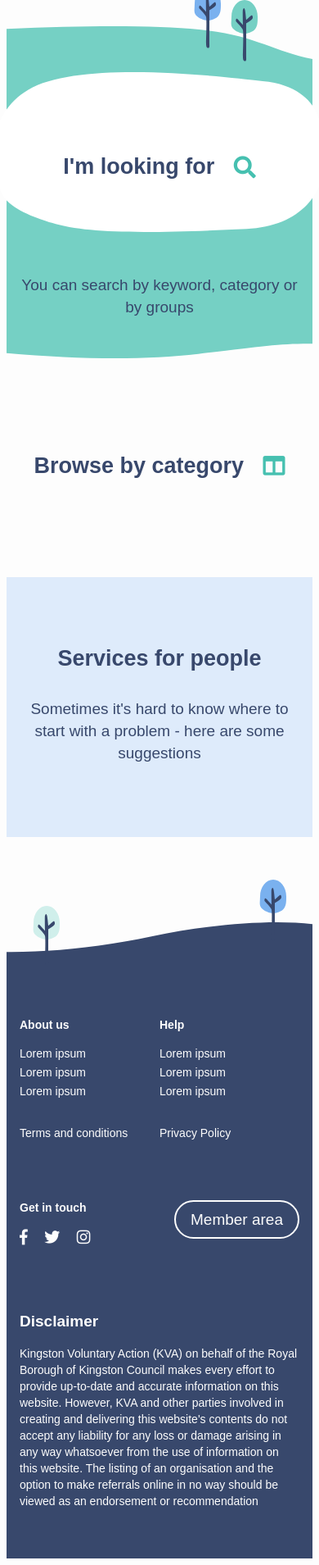
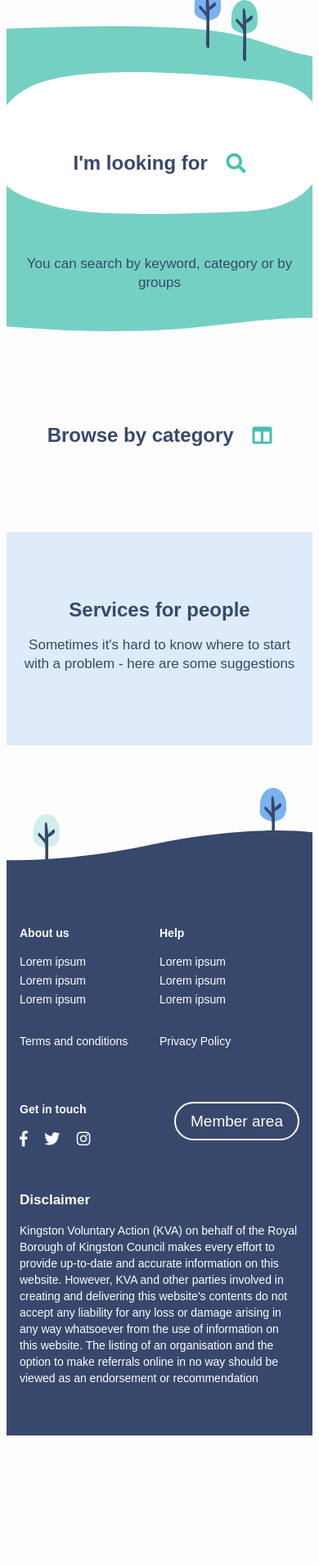
Before and after one commit to RoyalBoroughKingston/ck-frontend, a PHP site: page / in a window 390 px wide. Shown: the part 119-2028 px from the top of the page at 82% size. After the commit the page ends 1870 px from the top, so only its background shows below. Run offline with PHP 8.4, Linux system fonts and the light colour scheme; style sheets or scripts are compiled from the project's sources; some libraries are stand-ins or nearby versions; some web fonts are replaced.

Commit message:
Service page responsive tweaks

```diff
--- a/assets/src/sass/base/_grid.scss
+++ b/assets/src/sass/base/_grid.scss
@@ -171,7 +171,7 @@ body {
     width: 100%;
     padding-left: 0;
     padding-right: 0;
-    margin-bottom: $base-margin;
+    margin-bottom: $base-margin*2;
 
     &.flex-col--gutter {
       width: 100%;
--- a/assets/src/sass/base/_icons.scss
+++ b/assets/src/sass/base/_icons.scss
@@ -1,5 +1,6 @@
 @import "../icons/fontawesome.scss";
 @import "../icons/solid.scss";
+@import "../icons/regular.scss";
 @import "../icons/brands.scss";
 
 .loading-icon {
--- a/assets/src/sass/base/_typography.scss
+++ b/assets/src/sass/base/_typography.scss
@@ -35,9 +35,14 @@ html, button, input, select, textarea {
 p {
   color: $san_juan;
   font-size: 1.1875rem;
-  line-height: 1.4375;
+  line-height: 1.4375rem;
   margin-bottom: $base-margin;
   word-break: break-word;
+
+  @include breakpoint($break_mobile) {
+    font-size: 1.0625rem;
+    line-height: 1.4375rem;
+  }
 
   &:last-child {
     margin-bottom: 0;
@@ -99,6 +104,14 @@ h1, h2, h3, h4 {
   font-weight: $font_bold;
   margin-bottom: $base-margin*2;
 
+  @include breakpoint($break_tablet) {
+    margin-bottom: $base-margin*1.5;
+  }
+
+  @include breakpoint($break_mobile) {
+    margin-bottom: $base-margin;
+  }
+
   &.white {
     color: $white;
   }
@@ -114,21 +127,41 @@ h1, h2, h3, h4 {
 h1, .h1 {
   font-size: 3rem;
   line-height: 3.5625rem;
+
+  @include breakpoint($break_mobile) {
+    font-size: 2.5rem;
+    line-height: 2.875rem;
+  }
 }
 
 h2, .h2 {
   font-size: 2.25rem;
   line-height: 2.6875rem;
+
+  @include breakpoint($break_mobile) {
+    font-size: 2rem;
+    line-height: 2.365rem;
+  }
 }
 
 h3, .h3 {
   font-size: 1.6875rem;
   line-height: 2rem;
+
+  @include breakpoint($break_mobile) {
+    font-size: 1.5rem;
+    line-height: 1.8125rem;
+  }
 }
 
 h4, .h4 {
   font-size: 1.5rem;
   line-height: 1.8125rem;
+
+  @include breakpoint($break_mobile) {
+    font-size: 1.25rem;
+    line-height: 1.625rem;
+  }
 }
 
 .color-blue {
--- a/assets/src/sass/components/_accordion.scss
+++ b/assets/src/sass/components/_accordion.scss
@@ -1,30 +1,10 @@
 /* ACCORDION */
 
 .accordion {
-  display: block;
-  width: 100%;
-  clear: both;
-  margin-bottom: $base-margin;
-  overflow: hidden;
-
-  &:last-child {
-    margin-bottom: 0;
-  }
-
-  &__title {
-    background-color: $black;
-    color: $white;
-    padding: $base-margin;
-    cursor: pointer;
-  }
 
   &__content {
-    display: none;
-    background-color: $gray;
-    padding: $base-margin;
-
     .active & {
-      display: block;
+      display: block !important;
     }
   }
 }
--- a/assets/src/sass/components/_card.scss
+++ b/assets/src/sass/components/_card.scss
@@ -7,11 +7,6 @@
   padding: $base-margin*2.5;
   margin-bottom: $base-margin*2;
   box-sizing: border-box;
-
-  @include breakpoint($break_mobile) {
-    border-radius: 0;
-    margin-bottom: 0;
-  }
 
   &:last-child {
     margin-bottom: 0;
--- a/assets/src/sass/components/_navigation.scss
+++ b/assets/src/sass/components/_navigation.scss
@@ -97,6 +97,11 @@
       @include breakpoint($break_tablet) {
         margin-bottom: $base-margin*2.5;
       }
+
+
+      @include breakpoint($break_mobile) {
+        margin-bottom: 0;
+      }
     }
 
     label {
--- a/assets/src/sass/components/_service.scss
+++ b/assets/src/sass/components/_service.scss
@@ -15,7 +15,6 @@
 
     @include breakpoint($break_mobile) {
         margin-bottom: 0;
-        border-radius: 0;
     }
 
     &:hover {
@@ -103,8 +102,8 @@
         box-sizing: border-box;
 
         @include breakpoint($break_mobile) {
-            background-color: $iceberg !important;
-            padding: $base-margin;
+            background-color: $iceberg;
+            padding: $base-margin $base-margin*2;
 
             .service__name {
                 display: inline-block;
@@ -132,9 +131,9 @@
     }
 
     &__content {
-        @include breakpoint($break_mobile) {
-            display: none;
-        }
+        // @include breakpoint($break_mobile) {
+        //     display: none;
+        // }
     }
 
     &__details {
--- a/assets/src/sass/snippets/_section.scss
+++ b/assets/src/sass/snippets/_section.scss
@@ -256,6 +256,10 @@
   &__component {
     margin-bottom: $base-margin*3.5;
 
+    @include breakpoint($break_mobile) {
+      margin-bottom: $base-margin*2;
+    }
+
     &:last-child {
       margin-bottom: 0;
     }
```
Also changed, not shown: assets/src/js/components/ServiceMain.vue (+4 -5 lines), assets/src/js/modules/accordion.js (+6 -2 lines), mix-manifest.json.
